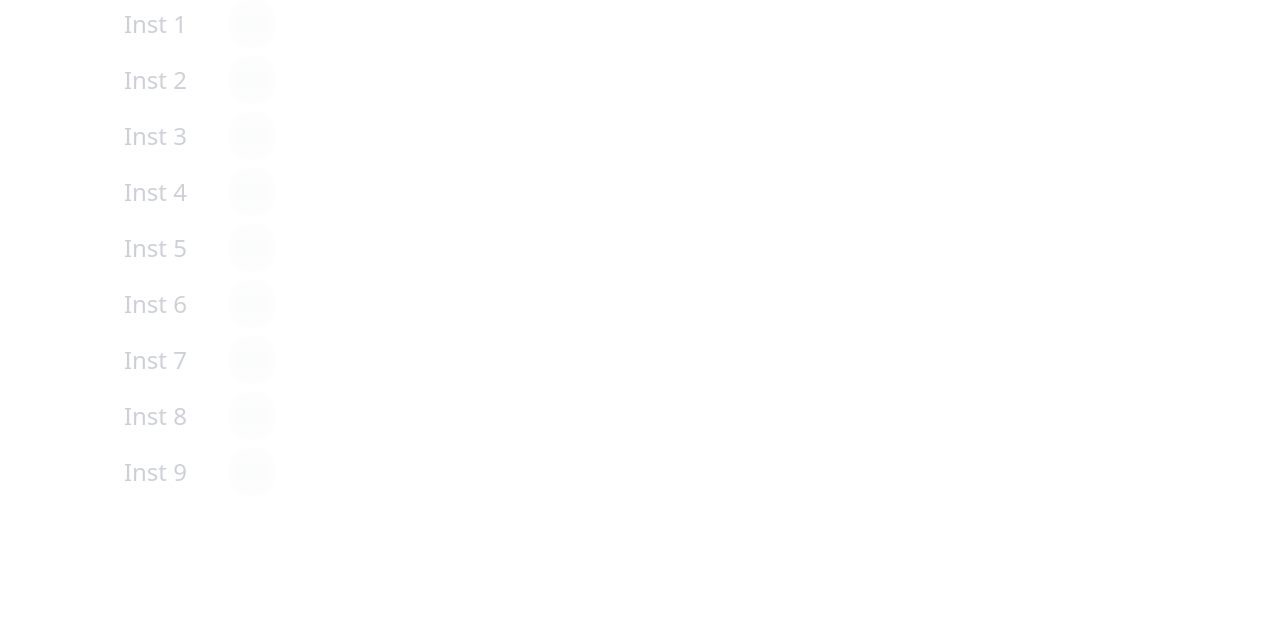
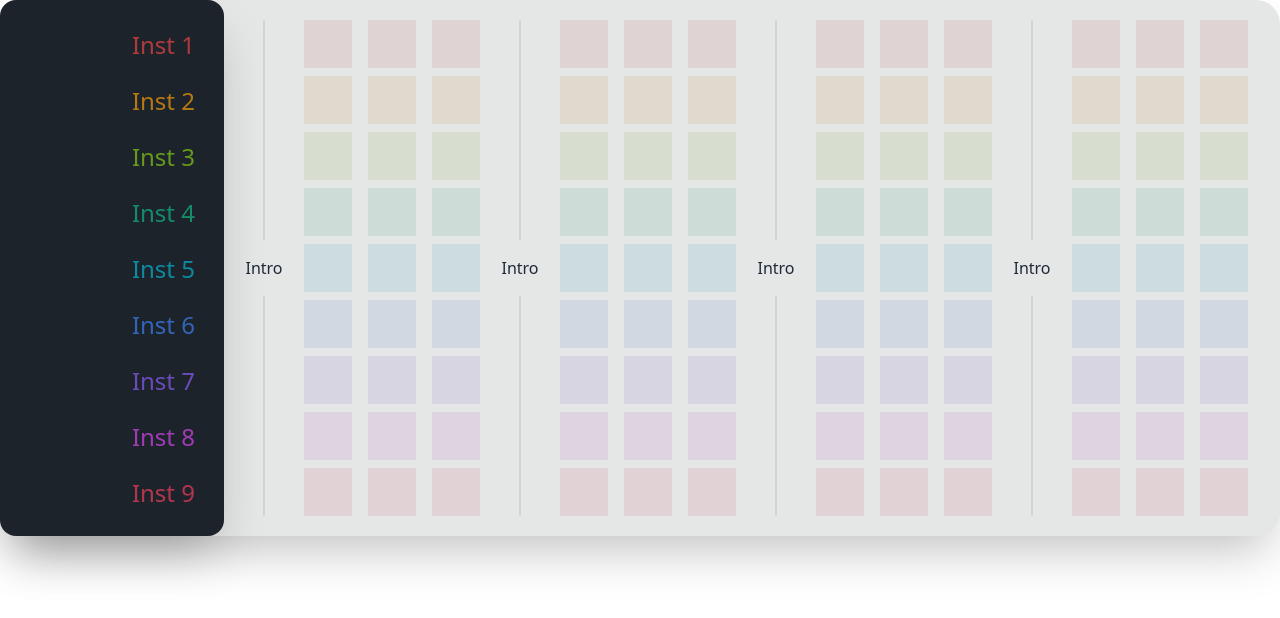
Before and after one commit to BKSchatzki/songstruct, a React (Vite) app: page / in a window 1280 px wide. Shown: the top 618 px of the page. Built offline with nearby package versions, Linux system fonts and the light colour scheme.

Commit message:
Refine styling

```diff
--- a/src/components/Arrangement.jsx
+++ b/src/components/Arrangement.jsx
@@ -16,8 +16,11 @@ function Arrangement() {
   ];
 
   return (
-    <div className="flex">
+    <div className="mx-auto flex h-fit max-w-7xl items-center justify-start rounded-3xl bg-base-300 shadow-2xl">
       <Headers colors={colors} />
+      <Section colors={colors} />
+      <Section colors={colors} />
+      <Section colors={colors} />
       <Section colors={colors} />
     </div>
   );
--- a/src/components/Cell.jsx
+++ b/src/components/Cell.jsx
@@ -3,9 +3,9 @@ import React, { useState } from "react";
 function Cell(props) {
   const { colors } = props;
   const [cellAppearance, setcellAppearance] = useState([
-    `opacity-10 bg-neutral-content `,
-    `opacity-30 bg${colors}`,
-    `opacity-100 bg${colors}`,
+    `opacity-10 bg${colors} brightness-75`,
+    `opacity-50 bg${colors}`,
+    `opacity-100 bg${colors} brightness-125`,
   ]);
   const [currentcellAppearanceIndex, setCurrentcellAppearanceIndex] =
     useState(0);
@@ -19,7 +19,7 @@ function Cell(props) {
 
   return (
     <div
-      className={`mask mask-squircle ms-4 h-12 w-12 cursor-pointer blur-md transition duration-100 ease-in-out ${cellAppearance[currentcellAppearanceIndex]}`}
+      className={` ms-4 h-12 w-12 cursor-pointer transition duration-100 ease-in-out ${cellAppearance[currentcellAppearanceIndex]}`}
       onClick={handleCellClick}
     ></div>
   );
--- /dev/null
+++ b/src/components/Divider.jsx
@@ -0,0 +1,7 @@
+import React from "react";
+
+function Divider() {
+  return <div className="divider divider-horizontal">Intro</div>;
+}
+
+export default Divider;
--- a/src/components/Headers.jsx
+++ b/src/components/Headers.jsx
@@ -6,7 +6,7 @@ function Headers(props) {
 
   return (
     <div>
-      <div className="flex flex-col items-start justify-start gap-2">
+      <div className="flex flex-col items-start justify-start gap-0 rounded-2xl bg-neutral-focus p-4 pr-2 shadow-2xl">
         {colors.map((color, index) => (
           <Instrument colors={color} key={index} instrumentNumber={++index} />
         ))}
--- a/src/components/Instrument.jsx
+++ b/src/components/Instrument.jsx
@@ -11,7 +11,7 @@ function Instrument(props) {
   return (
     <div>
       <input
-        className={`input input-sm m-2 me-3 w-48 text-end text-2xl transition duration-300 ease-in-out placeholder:opacity-50 hover:bg-neutral-focus focus:bg-neutral-focus text${colors}`}
+        className={`input input-md m-1 w-48 rounded-none bg-neutral-focus text-end text-2xl transition duration-300 ease-in-out placeholder:opacity-70 hover:bg-base-100 focus:bg-base-100 text${colors} placeholder:text${colors}`}
         onChange={handleInstrumentName}
         placeholder={`Inst ${instrumentNumber}`}
         type="text"
--- a/src/components/Section.jsx
+++ b/src/components/Section.jsx
@@ -1,14 +1,28 @@
 import React from "react";
 import Cell from "./Cell";
+import Divider from "./Divider";
 
 function Section(props) {
   const { colors } = props;
 
   return (
-    <div className="flex flex-col items-start justify-start gap-2">
-      {colors.map((color, index) => (
-        <Cell colors={color} key={index} />
-      ))}
+    <div className="ms-4 flex flex-row">
+      <Divider />
+      <div className="flex flex-col items-start justify-start gap-2">
+        {colors.map((color, index) => (
+          <Cell colors={color} key={index} />
+        ))}
+      </div>
+      <div className="flex flex-col items-start justify-start gap-2">
+        {colors.map((color, index) => (
+          <Cell colors={color} key={index} />
+        ))}
+      </div>
+      <div className="flex flex-col items-start justify-start gap-2">
+        {colors.map((color, index) => (
+          <Cell colors={color} key={index} />
+        ))}
+      </div>
     </div>
   );
 }
--- a/src/utilities/Dummy.jsx
+++ b/src/utilities/Dummy.jsx
@@ -43,6 +43,16 @@ function Dummy() {
       <div className="text-violet-500" />
       <div className="text-fuchsia-500" />
       <div className="text-rose-500" />
+      {/* Text Colors Placeholders */}
+      <div className="placeholder:text-red-500" />
+      <div className="placeholder:text-amber-500" />
+      <div className="placeholder:text-lime-500" />
+      <div className="placeholder:text-emerald-500" />
+      <div className="placeholder:text-cyan-500" />
+      <div className="placeholder:text-blue-500" />
+      <div className="placeholder:text-violet-500" />
+      <div className="placeholder:text-fuchsia-500" />
+      <div className="placeholder:text-rose-500" />
     </div>
   );
 }
```
